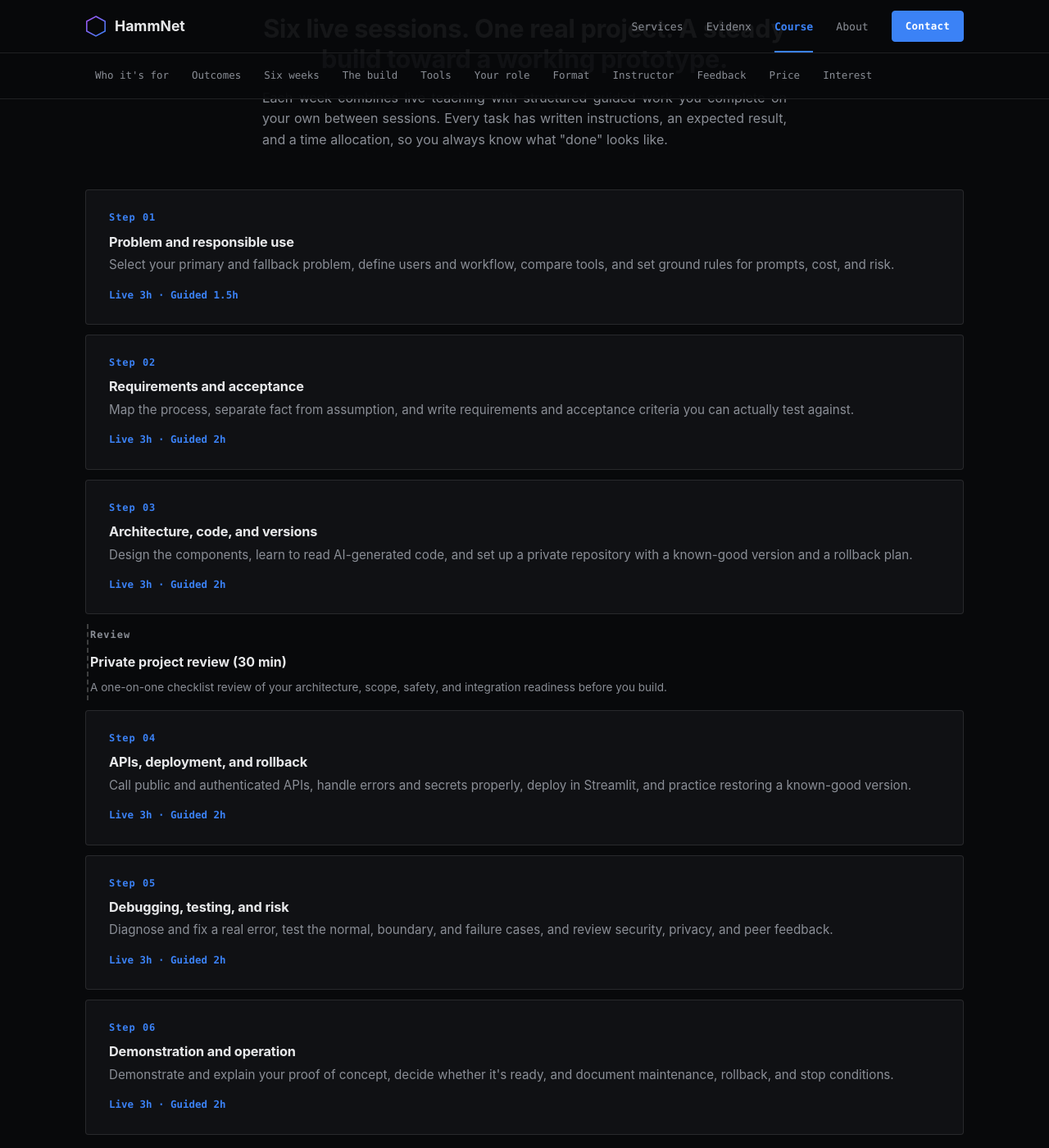
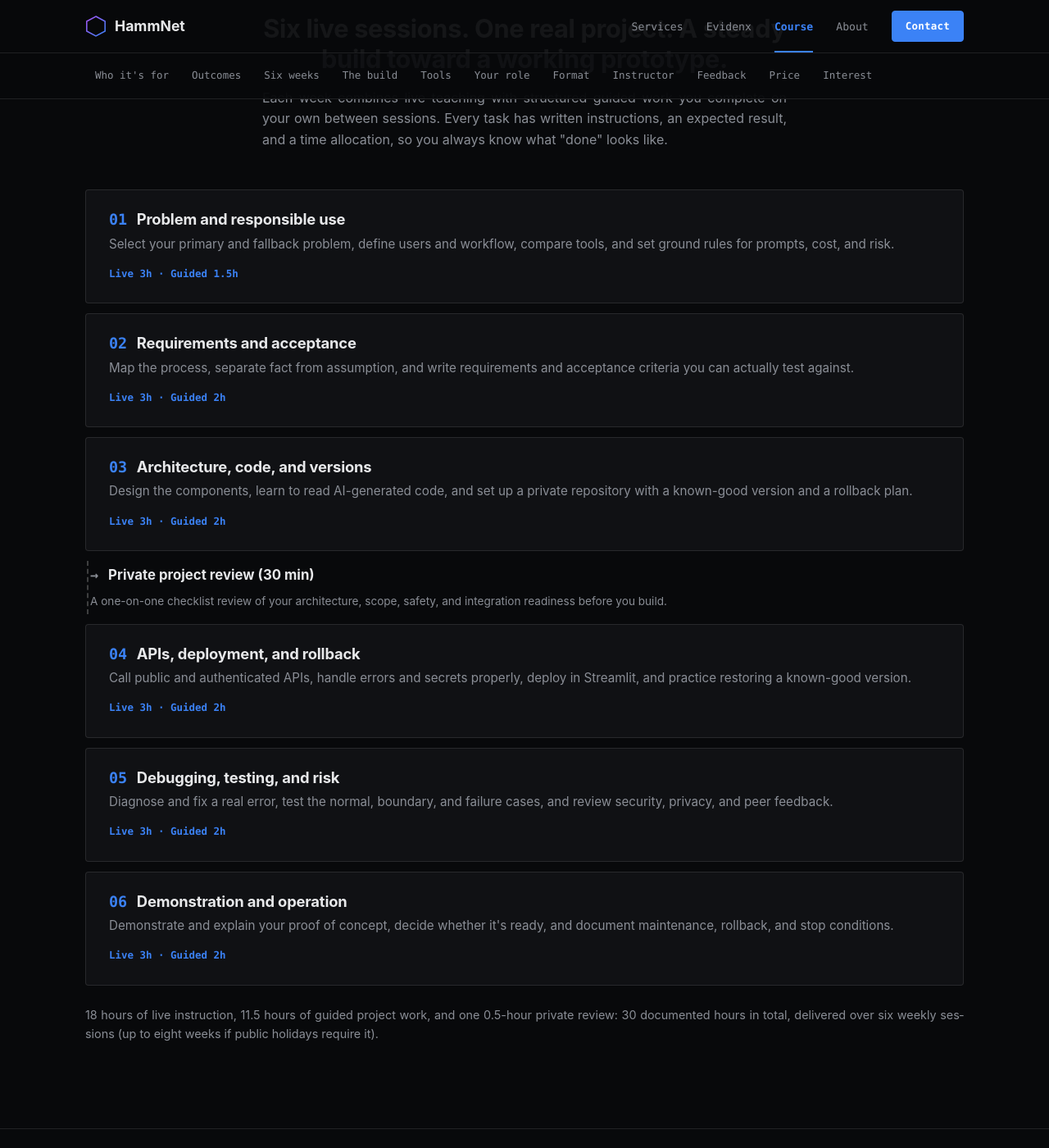
Before and after one commit to hammjd/hammjd.github.io, a Jekyll site: the page built from course.html, in a window 1280 px wide and 1400 px high, scrolled down 2642 px. Shown: the whole window at 82% size. Built offline with Jekyll 4.4.1, drawn with Linux system fonts in a browser that asks for light colours.

Commit message:
Fold the step number into the heading instead of a tiny caption
The "Step 01" label above each heading was small (0.75rem) and read as
a disconnected floating line. Moves the number inline inside the h3
itself ("01 Problem and responsible use"), so it inherits the heading's
own size and weight instead of being shrunk down separately. The
private review item gets a plain arrow inline with its own bold label
instead of a separate tiny caption too.

Co-Authored-By: Claude Sonnet 5 <noreply@anthropic.com>

```diff
--- a/assets/css/main.css
+++ b/assets/css/main.css
@@ -704,18 +704,14 @@ section + section {
   padding: 24px 28px;
 }
 
-.timeline__step {
-  display: block;
+.step-num {
   font-family: var(--mono);
-  font-size: 0.75rem;
-  font-weight: 600;
-  letter-spacing: 0.08em;
   color: var(--accent);
-  margin-bottom: 10px;
+  margin-right: 12px;
 }
 
 .timeline__item h3 {
-  font-size: 1.02rem;
+  font-size: 1.15rem;
   color: var(--text);
   margin-bottom: 6px;
 }
@@ -740,7 +736,12 @@ section + section {
   margin-left: 2px;
 }
 
-.timeline__review .timeline__step {
+.timeline__review strong {
+  font-size: 1.05rem;
+  color: var(--text);
+}
+
+.timeline__review .step-num {
   color: var(--text-muted);
 }
 
--- a/course.html
+++ b/course.html
@@ -153,45 +153,38 @@ description: >-
 
     <div class="timeline">
       <div class="timeline__item">
-        <span class="timeline__step">Step 01</span>
-        <h3>Problem and responsible use</h3>
+        <h3><span class="step-num">01</span>Problem and responsible use</h3>
         <p>Select your primary and fallback problem, define users and workflow, compare tools, and set ground rules for prompts, cost, and risk.</p>
         <span class="timeline__hours">Live 3h &middot; Guided 1.5h</span>
       </div>
       <div class="timeline__item">
-        <span class="timeline__step">Step 02</span>
-        <h3>Requirements and acceptance</h3>
+        <h3><span class="step-num">02</span>Requirements and acceptance</h3>
         <p>Map the process, separate fact from assumption, and write requirements and acceptance criteria you can actually test against.</p>
         <span class="timeline__hours">Live 3h &middot; Guided 2h</span>
       </div>
       <div class="timeline__item">
-        <span class="timeline__step">Step 03</span>
-        <h3>Architecture, code, and versions</h3>
+        <h3><span class="step-num">03</span>Architecture, code, and versions</h3>
         <p>Design the components, learn to read AI-generated code, and set up a private repository with a known-good version and a rollback plan.</p>
         <span class="timeline__hours">Live 3h &middot; Guided 2h</span>
       </div>
 
       <div class="timeline__review">
-        <span class="timeline__step">Review</span>
-        <strong>Private project review (30 min)</strong>
+        <strong><span class="step-num">&rarr;</span>Private project review (30 min)</strong>
         <p>A one-on-one checklist review of your architecture, scope, safety, and integration readiness before you build.</p>
       </div>
 
       <div class="timeline__item">
-        <span class="timeline__step">Step 04</span>
-        <h3>APIs, deployment, and rollback</h3>
+        <h3><span class="step-num">04</span>APIs, deployment, and rollback</h3>
         <p>Call public and authenticated APIs, handle errors and secrets properly, deploy in Streamlit, and practice restoring a known-good version.</p>
         <span class="timeline__hours">Live 3h &middot; Guided 2h</span>
       </div>
       <div class="timeline__item">
-        <span class="timeline__step">Step 05</span>
-        <h3>Debugging, testing, and risk</h3>
+        <h3><span class="step-num">05</span>Debugging, testing, and risk</h3>
         <p>Diagnose and fix a real error, test the normal, boundary, and failure cases, and review security, privacy, and peer feedback.</p>
         <span class="timeline__hours">Live 3h &middot; Guided 2h</span>
       </div>
       <div class="timeline__item">
-        <span class="timeline__step">Step 06</span>
-        <h3>Demonstration and operation</h3>
+        <h3><span class="step-num">06</span>Demonstration and operation</h3>
         <p>Demonstrate and explain your proof of concept, decide whether it's ready, and document maintenance, rollback, and stop conditions.</p>
         <span class="timeline__hours">Live 3h &middot; Guided 2h</span>
       </div>
```
